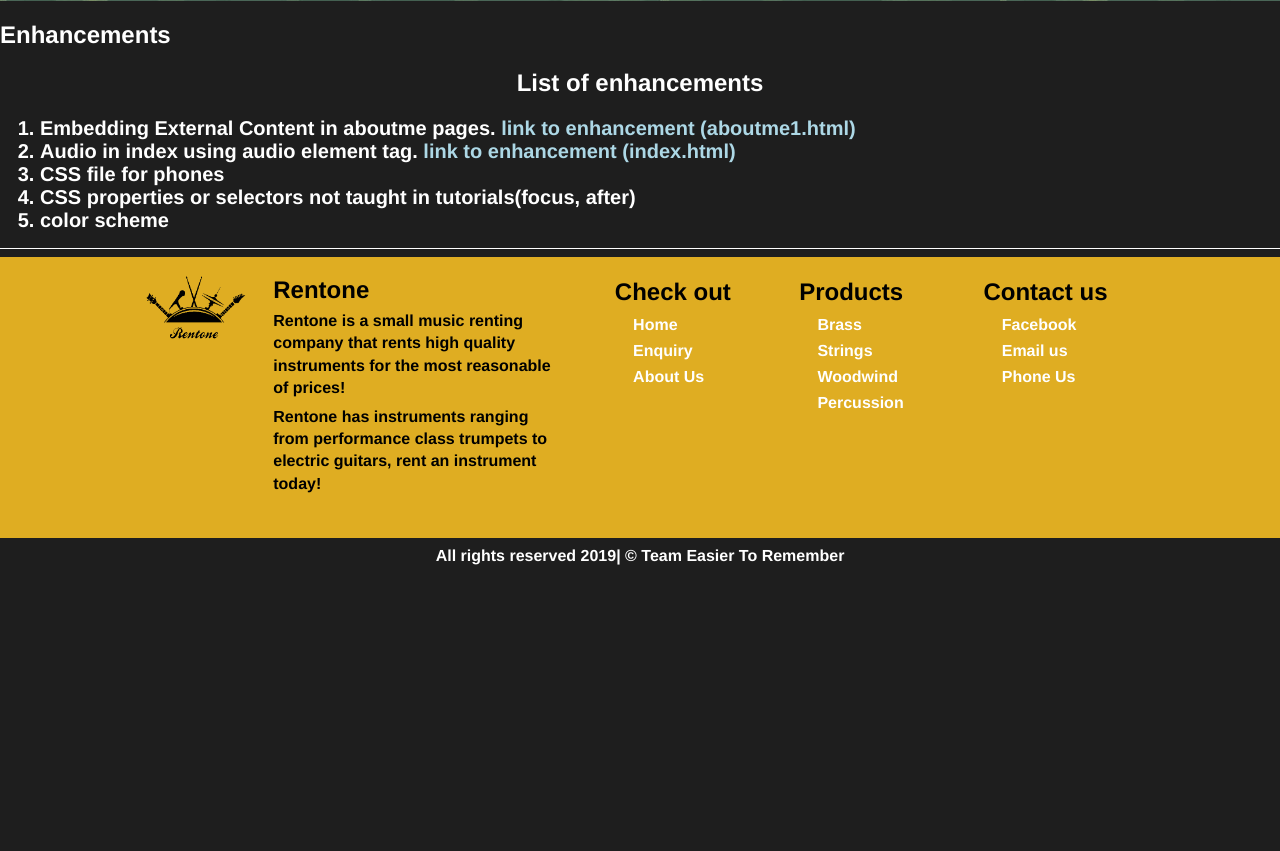
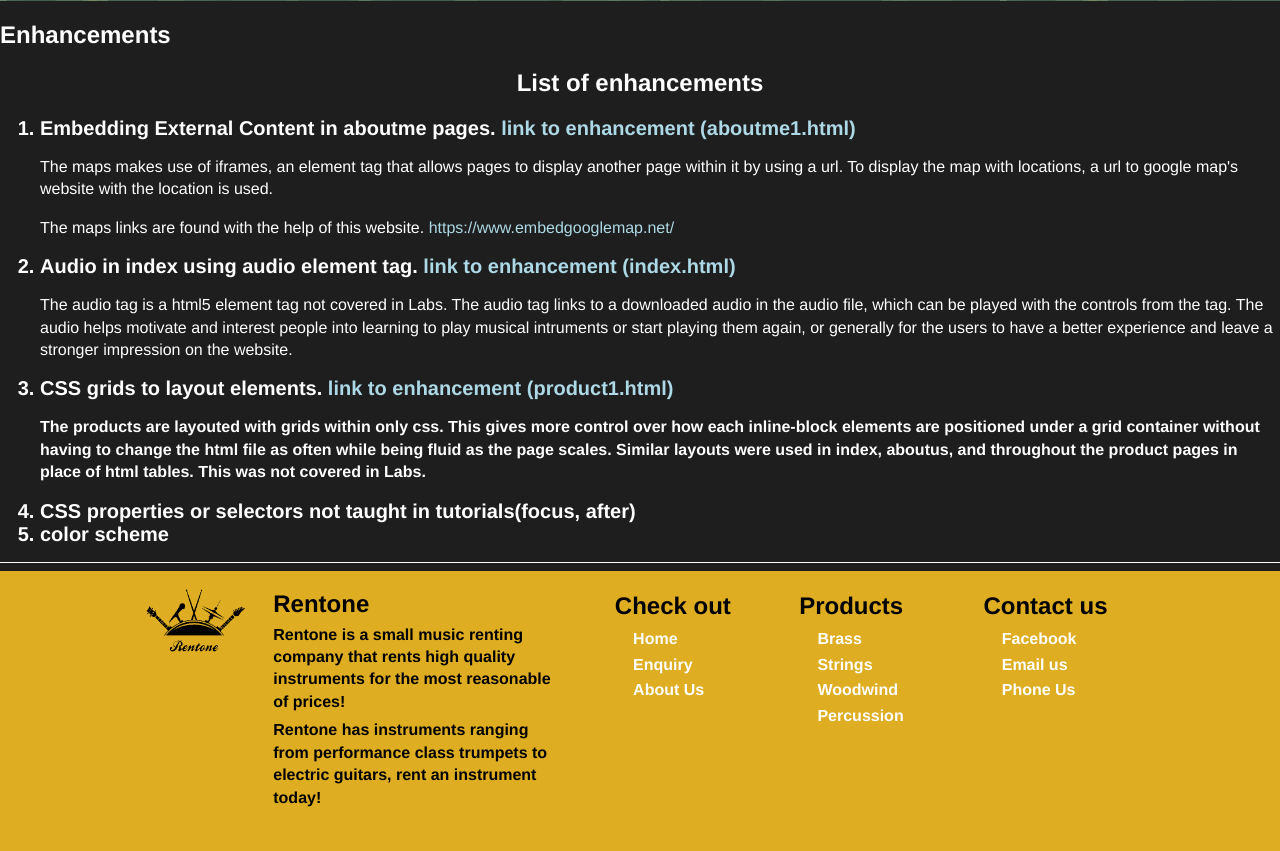
Before and after one commit to Zircon332/WebApp_Assignment, a PHP site: page /enhancements.html in a window 1280 px wide. Shown: the part 925-1776 px from the top of the page. Before the commit the page ends 1490 px from the top, so only its background shows below. Run offline with PHP 8.4, Linux system fonts and the light colour scheme.

Commit message:
added more enhancements

```diff
--- a/assign1/enhancements.html
+++ b/assign1/enhancements.html
@@ -39,10 +39,18 @@
         <h1>Enhancements</h1>
         <h2>List of enhancements</h2>
         <ol>
-            <li>Embedding External Content in aboutme pages. <a href="aboutme3.html#about_address">link to enhancement (aboutme1.html)</a></li> <!-- https://www.embedgooglemap.net/ -->
-
-            <li>Audio in index using audio element tag. <a href="index.html">link to enhancement (index.html)</a></li>
-            <li>CSS file for phones</li>
+            <li>Embedding External Content in aboutme pages. <a href="aboutme3.html#about_address">link to enhancement (aboutme1.html)</a>
+              <p>The maps makes use of iframes, an element tag that allows pages to display another page within it by using a url. To display the map with locations,
+                a url to google map's website with the location is used.</p>
+              <p>The maps links are found with the help of this website. <a href="https://www.embedgooglemap.net/">https://www.embedgooglemap.net/</a></p>
+            </li>
+            <li>Audio in index using audio element tag. <a href="index.html#audio">link to enhancement (index.html)</a>
+              <p>The audio tag is a html5 element tag not covered in Labs. The audio tag links to a downloaded audio in the audio file, which can be played with the controls from the tag.
+                The audio helps motivate and interest people into learning to play musical intruments or start playing them again, or generally for the users to have a better experience and
+                leave a stronger impression on the website.</p>
+            </li>
+            <li>CSS grids to layout elements. <a href="product1.html">link to enhancement (product1.html)</a></li>
+              <p>The products are layouted with grids within only css. This gives more control over how each inline-block elements are positioned under a grid container without having to change the html file as often while being fluid as the page scales. Similar layouts were used in index, aboutus, and throughout the product pages in place of html tables. This was not covered in Labs.</p>
             <li>CSS properties or selectors not taught in tutorials(focus, after) </li>
             <li>color scheme</li>
         </ol>
--- a/assign1/index.html
+++ b/assign1/index.html
@@ -40,7 +40,7 @@
         <p>We're Rentone, a rental service that offers rental instruments ranging from the gentlest of woodwind flutes to the hard-hitting percussions, whatever instrument you're looking for, we've got you covered.
             Our instruments are always kept in tip top condition and are of the highest quality, with some of the most competitive prices on the market.</p>
     </article>
-    <div class="audio">
+    <div id="audio">
     <h2>Listen to the instruments in action!</h2>
         <audio controls><source src="audio/Hikari%20%E5%85%89%20%20(Simple%20and%20Clean)%20Orchestral%20Instrumental%20Version.mp3" type="audio/mpeg"></audio>
         <!-- This audio taken from youtube, credit to youtuber "Yoda". We do not own Kingdom Hearts, Disney or Square Enix -->
--- a/assign1/styles/style.css
+++ b/assign1/styles/style.css
@@ -378,11 +378,11 @@ footer p{
 	right: 0;
 }
 
-.audio{
+#audio{
    text-align: center;
 }
 
-.audio h2{
+#audio h2{
 	color:#e5bd4e;
 	font-size:220%;
 }
```
